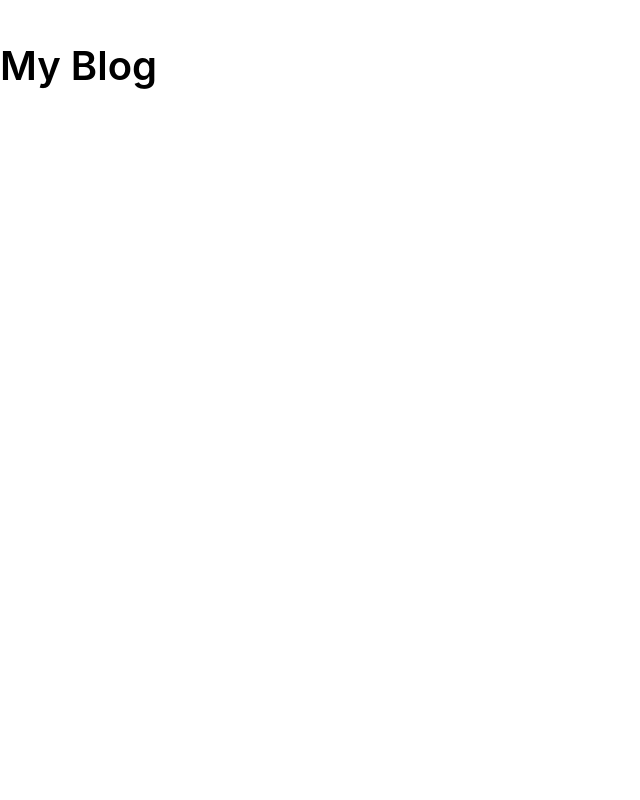
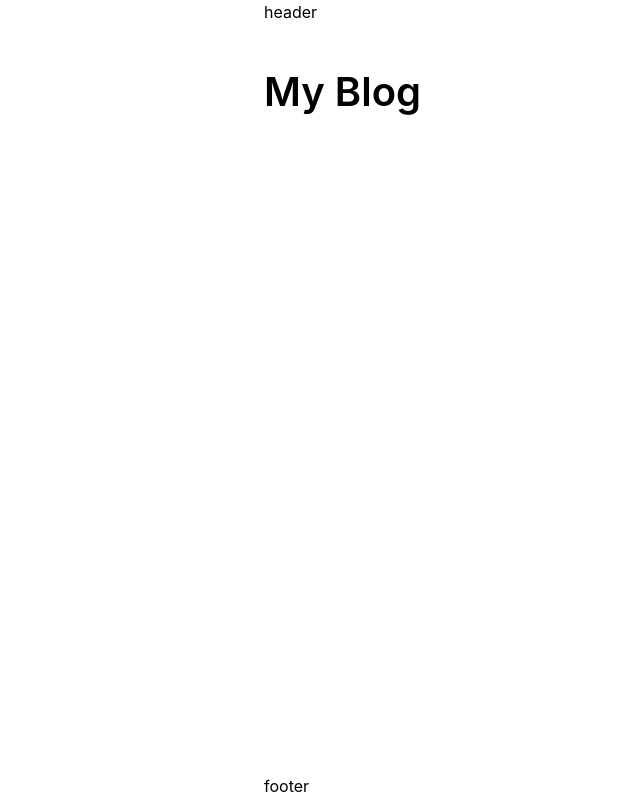
Before and after one commit to jungsmins/blog, a Gatsby site: page / in a window 1280 px wide. Shown: the whole page, without its empty margins (0-640 px from the left). Built offline with nearby package versions, Linux system fonts and the light colour scheme; Gatsby itself is replaced by a stand-in of ours.

Commit message:
feat: Layout 컴포넌트 작성

```diff
--- a/src/components/Layout.tsx
+++ b/src/components/Layout.tsx
@@ -1,5 +1,34 @@
-const Layout = ({ children }: { children: React.ReactNode }) => {
-  return <div>{children}</div>;
+import styled from '@emotion/styled';
+import { ReactNode } from 'react';
+import { GlobalStyle } from '../styles/GlobalStyle';
+
+interface LayoutProps {
+  children: ReactNode;
+}
+
+export const Layout = ({ children }: LayoutProps) => {
+  return (
+    <LayoutContainer>
+      <GlobalStyle />
+      <header>header</header>
+      <main>{children}</main>
+      <footer>footer</footer>
+    </LayoutContainer>
+  );
 };
 
+const LayoutContainer = styled.div`
+  display: flex;
+  flex-direction: column;
+  min-height: 100vh;
+  max-width: 800px;
+  margin: 0 auto;
+  width: 100%;
+  padding: 0 1.5rem;
+
+  main {
+    flex: 1;
+  }
+`;
+
 export default Layout;
--- a/src/pages/index.tsx
+++ b/src/pages/index.tsx
@@ -1,17 +1,16 @@
 import type { HeadFC, PageProps } from 'gatsby';
-import { GlobalStyle } from '../styles/GlobalStyle';
+import { Layout } from '../components/Layout';
 
 const IndexPage: React.FC<PageProps> = () => {
   return (
-    <>
-      <GlobalStyle />
-      <main>
+    <Layout>
+      <div>
         <h1>My Blog</h1>
-      </main>
-    </>
+      </div>
+    </Layout>
   );
 };
 
 export default IndexPage;
 
-export const Head: HeadFC = () => <title>Home Page</title>;
+export const Head: HeadFC = () => <title>Home - My Blog</title>;
```
Also changed, not shown: src/pages/404.tsx (+6 -4 lines).
